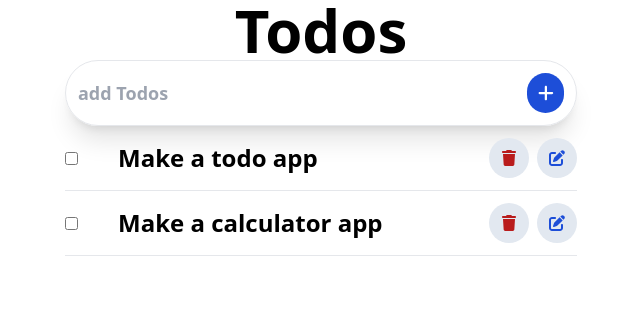
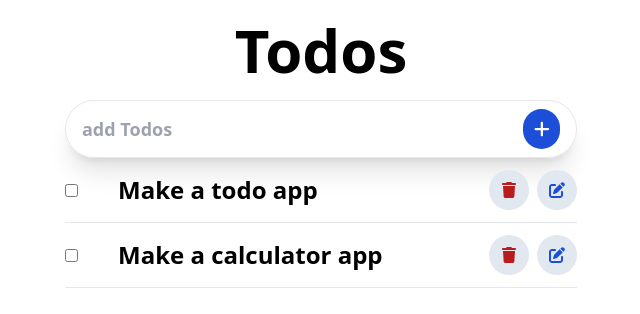
Before and after one commit to hirwaaldo1/gym-toDoList-react-context, a React (Create React App) app: page / in a window 1280 px wide. Shown: the top 314 px of the page, without its empty margins (319-959 px from the left). Built offline with nearby package versions, Linux system fonts and the light colour scheme.

Commit message:
chore: remove and clean components

```diff
--- a/src/App.js
+++ b/src/App.js
@@ -1,32 +1,12 @@
-import React, { createContext, useState } from "react";
-import Input from "./Components/Input";
-import ToDoList from "./Components/ToDoList";
-const DATA = [
-  {
-    id: 1,
-    title: "Make a todo app",
-  },
-  {
-    id: 2,
-    title: "Make a calculator app",
-  },
-];
-export const ToDoListContext = createContext(DATA);
+import Input from "./components/Input";
+import ToDoList from "./components/TodosList";
 export default function Todos() {
-  const [data, setData] = useState(DATA);
-  let value = {
-    data,
-    setData,
-  };
-
   return (
-    <ToDoListContext.Provider value={value}>
-      <div className="flex justify-center items-center font-bold text-2xl">
-        <div className="w-[40%] text-center">
-          <Input />
-          <ToDoList />
-        </div>
+    <div className="flex justify-center items-center font-bold text-2xl">
+      <div className="w-[40%] text-center">
+        <Input />
+        <ToDoList />
       </div>
-    </ToDoListContext.Provider>
+    </div>
   );
 }
--- a/src/Components/Input.js
+++ b/src/Components/Input.js
@@ -1,9 +1,9 @@
-import React, { useContext, useState } from "react";
-import { ToDoListContext } from "../App";
+import { useContext, useState } from "react";
+import { TodosListContext } from "../contexts";
 import { FontAwesomeIcon } from "@fortawesome/react-fontawesome";
 import { faPlus } from "@fortawesome/free-solid-svg-icons";
 export default function Input() {
-  const { setData } = useContext(ToDoListContext);
+  const { setData } = useContext(TodosListContext);
   const [inputValue, setInputValue] = useState("");
   function addNewTodo(title) {
     setData((data) => [
@@ -14,9 +14,9 @@ export default function Input() {
   }
   return (
     <div>
-      <h1 className="text-6xl">Todos</h1>
+      <h1 className="text-6xl my-5">Todos</h1>
       <form
-        className="flex items-center text-lg w-full  shadow-xl border p-3 rounded-full"
+        className="flex items-center text-lg w-full  shadow-xl border py-2 px-4 rounded-full"
         onSubmit={(e) => e.preventDefault()}
       >
         <input
--- a/src/Components/ToDoList.js
+++ b/src/Components/Todo.js
@@ -1,13 +1,13 @@
+import { useContext, useState } from "react";
+import { TodosListContext } from "../contexts";
 import { faEdit, faSave, faTrash } from "@fortawesome/free-solid-svg-icons";
 import { FontAwesomeIcon } from "@fortawesome/react-fontawesome";
-import React, { useContext, useState } from "react";
-import { ToDoListContext } from "../App";
 
-function ListTodos({ title, id, deleteTodo }) {
+export default function Todo({ title, id, deleteTodo }) {
   const [isCheck, setIsCheck] = useState(false);
   const [isEdit, setIsEdit] = useState(false);
   const [editValue, setEditValue] = useState(title);
-  const { setData, data } = useContext(ToDoListContext);
+  const { setData, data } = useContext(TodosListContext);
   function editDataValue() {
     let newData = data.map((item) => {
       if (item.id === id) {
@@ -26,7 +26,7 @@ function ListTodos({ title, id, deleteTodo }) {
       {isEdit ? (
         <div className="flex gap-10 items-center">
           <input
-            className="border-2 border-black"
+            className="border-2 border-black pt-1 pb-2 px-4 rounded-md"
             onChange={(e) => setEditValue(e.target.value)}
             value={editValue}
           />
@@ -59,18 +59,3 @@ function ListTodos({ title, id, deleteTodo }) {
     </div>
   );
 }
-export default function ToDoList() {
-  const { data, setData } = useContext(ToDoListContext);
-  function deleteTodo(id) {
-    let newValue = data.filter((item) => item.id !== id);
-    setData(newValue);
-  }
-  return (
-    <div>
-      {data?.length === 0 && <p className="text-2xl">No Todos</p>}
-      {data?.map((item, i) => {
-        return <ListTodos key={item.id} {...item} deleteTodo={deleteTodo} />;
-      })}
-    </div>
-  );
-}
--- /dev/null
+++ b/src/Components/TodosList.js
@@ -0,0 +1,19 @@
+import { useContext } from "react";
+import { TodosListContext } from "../contexts";
+import Todo from "./Todo";
+
+export default function TodosList() {
+  const { data, setData } = useContext(TodosListContext);
+  function deleteTodo(id) {
+    let newValue = data.filter((item) => item.id !== id);
+    setData(newValue);
+  }
+  return (
+    <div>
+      {data?.length === 0 && <p className="text-2xl">No Todos</p>}
+      {data?.map((item, i) => {
+        return <Todo key={item.id} {...item} deleteTodo={deleteTodo} />;
+      })}
+    </div>
+  );
+}
--- /dev/null
+++ b/src/contexts/index.js
@@ -0,0 +1,22 @@
+import { createContext, useState } from "react";
+const DATA = [
+  {
+    id: 1,
+    title: "Make a todo app",
+  },
+  {
+    id: 2,
+    title: "Make a calculator app",
+  },
+];
+export const TodosListContext = createContext(DATA);
+
+export default function TodosListContextProvider({ children }) {
+  const [data, setData] = useState(DATA);
+  let value = { data, setData };
+  return (
+    <TodosListContext.Provider value={value}>
+      {children}
+    </TodosListContext.Provider>
+  );
+}
--- a/src/index.js
+++ b/src/index.js
@@ -1,13 +1,16 @@
-import React from 'react';
-import ReactDOM from 'react-dom/client';
-import './index.css';
-import App from './App';
-import reportWebVitals from './reportWebVitals';
+import React from "react";
+import ReactDOM from "react-dom/client";
+import "./index.css";
+import App from "./App";
+import reportWebVitals from "./reportWebVitals";
+import TodosListContextProvider from "./contexts";
 
-const root = ReactDOM.createRoot(document.getElementById('root'));
+const root = ReactDOM.createRoot(document.getElementById("root"));
 root.render(
   <React.StrictMode>
-    <App />
+    <TodosListContextProvider>
+      <App />
+    </TodosListContextProvider>
   </React.StrictMode>
 );
 
```
Also changed, not shown: src/logo.svg (deleted), 1 other file (tests, documents, lock files or other folders).
